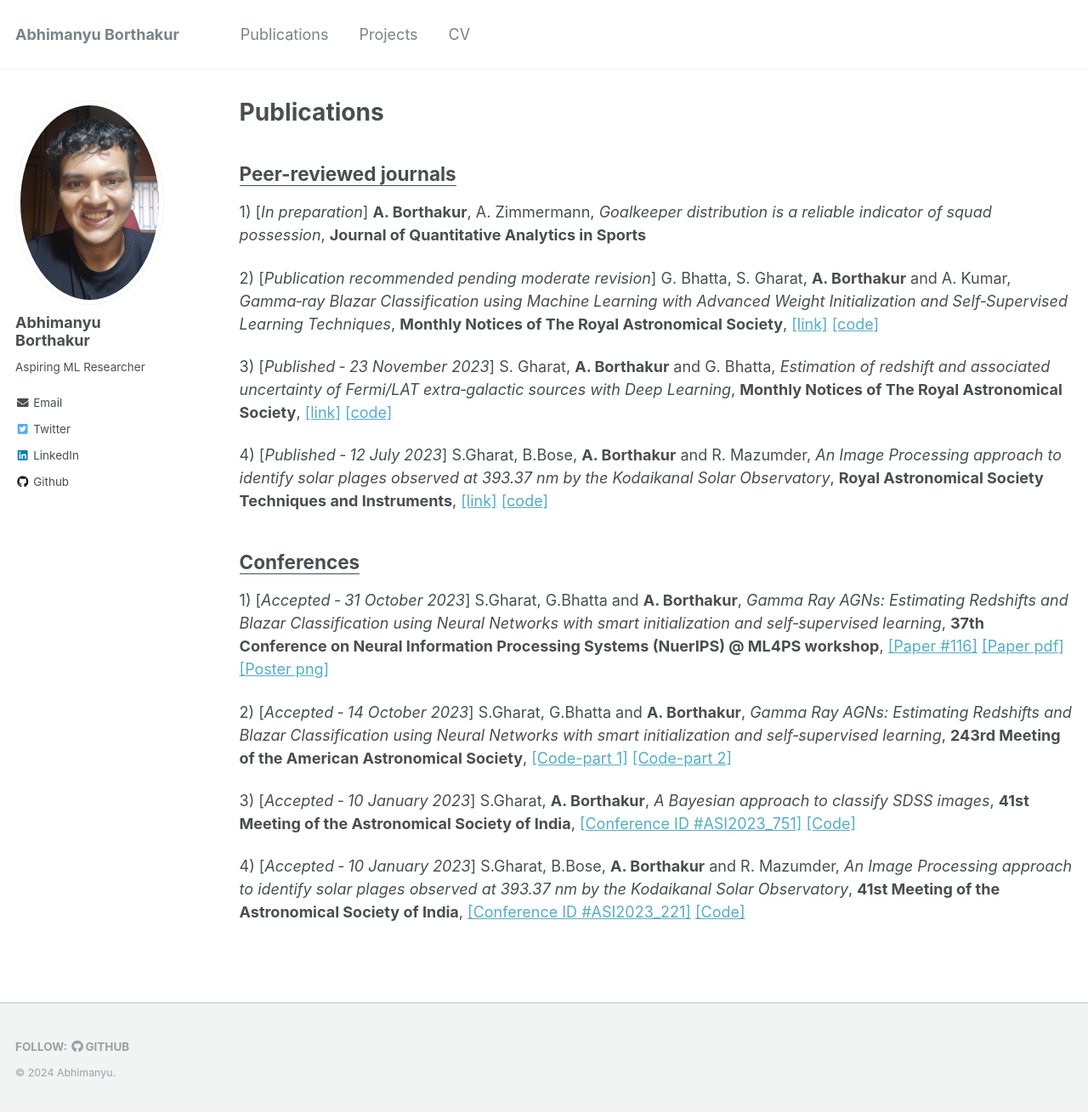
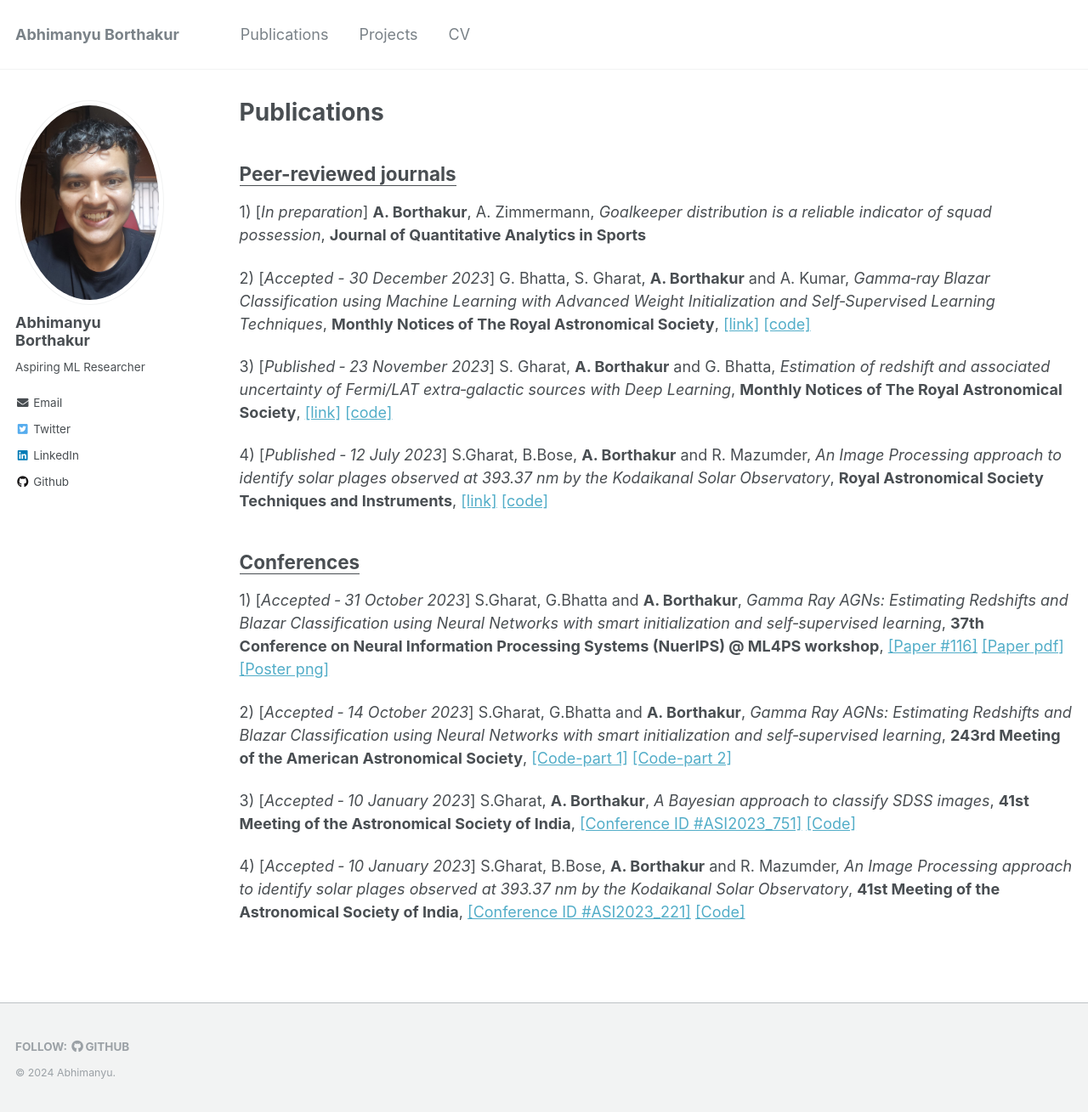
Before and after one commit to abhimanyu911/abhimanyu911.github.io, a Jekyll site: the page built from _pages/publications.md, in a window 1280 px wide and 1309 px high. Shown: the whole window at 85% size. Built offline with Jekyll 4.4.1, drawn with Linux system fonts in a browser that asks for light colours.

Commit message:
updated cv and publications

```diff
--- a/_pages/publications.md
+++ b/_pages/publications.md
@@ -11,7 +11,7 @@ author_profile: true
 1) [*In preparation*] **A. Borthakur**, A. Zimmermann, *Goalkeeper distribution is a reliable indicator of squad possession*, **Journal of Quantitative Analytics in Sports**
 
 
-2) [*Publication recommended pending moderate revision*] G. Bhatta, S. Gharat, **A. Borthakur** and A. Kumar, *Gamma‑ray Blazar Classification using Machine Learning with Advanced Weight Initialization and Self‑Supervised Learning Techniques*, **Monthly Notices of The Royal Astronomical Society**, [[link]](https://arxiv.org/abs/2310.06095)  [[code]](https://github.com/abhimanyu911/bcu-classification)
+2) [*Accepted - 30 December 2023*] G. Bhatta, S. Gharat, **A. Borthakur** and A. Kumar, *Gamma‑ray Blazar Classification using Machine Learning with Advanced Weight Initialization and Self‑Supervised Learning Techniques*, **Monthly Notices of The Royal Astronomical Society**, [[link]](https://arxiv.org/abs/2310.06095)  [[code]](https://github.com/abhimanyu911/bcu-classification)
 
 
 3) [*Published ‑ 23 November 2023*] S. Gharat, **A. Borthakur** and G. Bhatta, *Estimation of redshift and associated uncertainty of Fermi/LAT extra‑galactic sources with Deep Learning*, **Monthly Notices of The Royal Astronomical Society**, [[link]](https://academic.oup.com/mnras/article/527/3/6198/7445008)  [[code]](https://github.com/abhimanyu911/redshift-regression-with-uncertainty)
```
Also changed, not shown: 1 other file.
